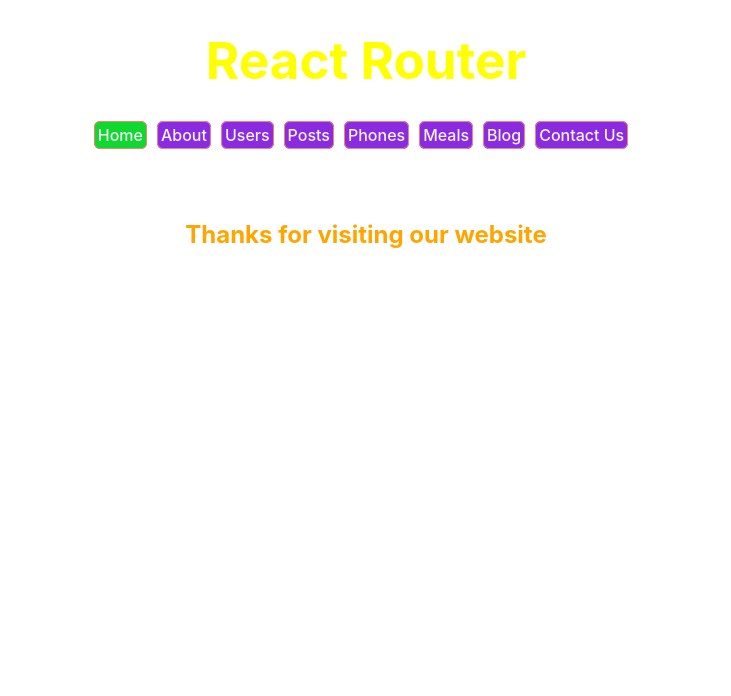
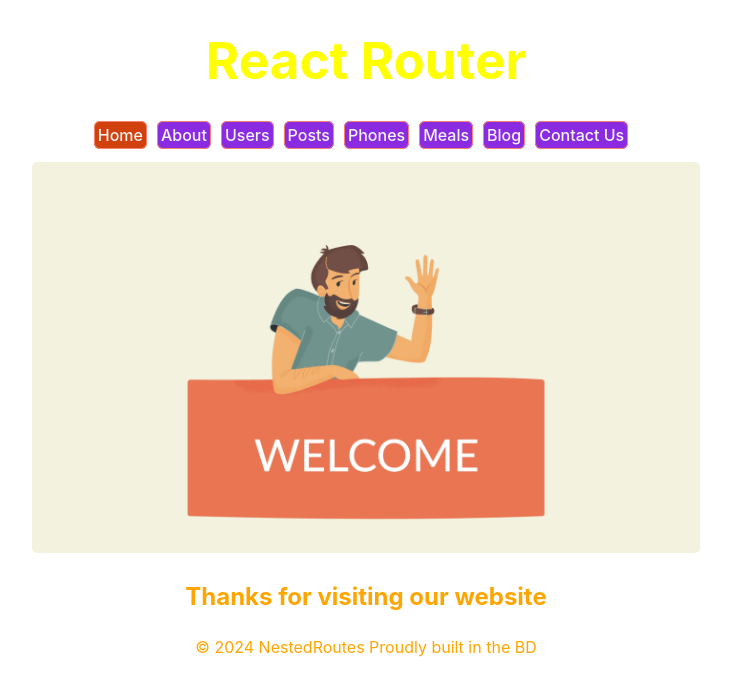
Before and after one commit to cssmh/introduction-to-react-router, a React (Vite) app: page / in a window 1280 px wide. Shown: the top 696 px of the page, without its empty margins (274-1005 px from the left). Built offline with nearby package versions, Linux system fonts and the light colour scheme.

Commit message:
added meal details, back button, aslo home page have some changes

```diff
--- a/src/component/Footer/Footer.jsx
+++ b/src/component/Footer/Footer.jsx
@@ -1,7 +1,8 @@
 const Footer = () => {
     return (
-        <div style={{marginTop: "70px", color: "orange"}}>
+        <div style={{color: "orange"}}>
             <h2>Thanks for visiting our website</h2>
+            <p>© 2024 NestedRoutes Proudly built in the BD </p>
         </div>
     );
 };
--- a/src/component/Header/Header.css
+++ b/src/component/Header/Header.css
@@ -1,3 +1,3 @@
 nav a.active{
-    background-color: rgb(15, 216, 46);
+    background-color: rgb(208, 65, 14);
 }
--- a/src/component/Mealdb/Meal.jsx
+++ b/src/component/Mealdb/Meal.jsx
@@ -1,7 +1,8 @@
 import PropTypes from 'prop-types';
+import { Link } from 'react-router-dom';
 const Meal = ({getMeal}) => {
-    console.log(getMeal);
-    const { strMealThumb, strArea, strCategory } = getMeal;
+    // console.log(getMeal);
+    const { idMeal, strMealThumb, strArea, strCategory, strMeal } = getMeal;
 
     const mealStyle = {
         borderRadius: "7px",
@@ -10,8 +11,9 @@
 
     return (
         <div style={mealStyle}>
-            <img style={{width: "90%", borderRadius: "7px" }} src={strMealThumb} alt="" />
+            <Link to={`/meals/${idMeal}`}><img style={{width: "90%", borderRadius: "7px" }} src={strMealThumb} alt="" /></Link>
             <h3 style={{marginTop: "0" }}>{strCategory} from {strArea}</h3>
+            <p>{strMeal}</p>
         </div>
     );
 };
--- a/src/component/Mealdb/MealDetails.jsx
+++ b/src/component/Mealdb/MealDetails.jsx
@@ -1,7 +1,22 @@
+import { useLoaderData, useNavigate } from "react-router-dom";
+
 const MealDetails = () => {
+
+    const detailsMealsLoader = useLoaderData()
+    // console.log(detailsMealsLoader.meals[0]);
+    const { strArea, strCategory, strInstructions, strMealThumb } = detailsMealsLoader.meals[0];
+
+    const navigation = useNavigate()
+    const handleButton = () => {
+        navigation(-1)
+    }
+
     return (
         <div>
-
+            <h3>{strArea} {strCategory}</h3>
+            <img style={{width: "13%"}} src={strMealThumb} alt="" />
+            <p>{strInstructions}</p>
+            <button onClick={handleButton} style={{padding: "13px", backgroundColor: "red"}}>Back to Meal</button>
         </div>
     );
 };
--- a/src/component/Mealdb/Meals.jsx
+++ b/src/component/Mealdb/Meals.jsx
@@ -8,7 +8,7 @@
 
   return (
     <div>
-      <h2>Latest Meals: {meals.length}</h2>
+      <h2>Latest Meals</h2>
       <div className="meals">
       {
         meals.map(soloMeal => <Meal key={soloMeal.idMeal} getMeal={soloMeal}></Meal>)
--- /dev/null
+++ b/src/component/StyleHeader/StyleHeader.jsx
@@ -0,0 +1,15 @@
+import welcome from "../../../public/welcome.png";
+const StyleHeader = () => {
+
+    const myHeader = {
+        marginTop: "15px",
+    }
+
+  return (
+    <div style={myHeader}>
+      <img style={{width: "55%", borderRadius: "5px"}} src={welcome} alt="" />
+    </div>
+  );
+};
+
+export default StyleHeader;
--- a/src/main.jsx
+++ b/src/main.jsx
@@ -16,6 +16,8 @@
 import Users from "./component/Users/Users.jsx";
 import UserDetails from "./component/Users/UserDetails.jsx";
 import Meals from "./component/Mealdb/Meals.jsx";
+import MealDetails from "./component/Mealdb/MealDetails.jsx";
+import StyleHeader from "./component/StyleHeader/StyleHeader.jsx";
 
 const router = createBrowserRouter([
   {
@@ -23,6 +25,10 @@
     element: <Home></Home>,
     errorElement: <Error></Error>,
     children: [
+      {
+        path: "/",
+        element: <StyleHeader></StyleHeader>
+      },
       {
         path: "/about",
         element: <About></About>,
@@ -68,6 +74,11 @@
         path: "/meals",
         loader: ()=> fetch("https://www.themealdb.com/api/json/v1/1/search.php?f=a"),
         element: <Meals></Meals>
+      },
+      {
+        path: "/meals/:mealId",
+        loader: ({params}) => fetch(`https://www.themealdb.com/api/json/v1/1/lookup.php?i=${params.mealId}`),
+        element: <MealDetails></MealDetails>
       }
     ],
   }
```
Also changed, not shown: public/welcome.png (added).
